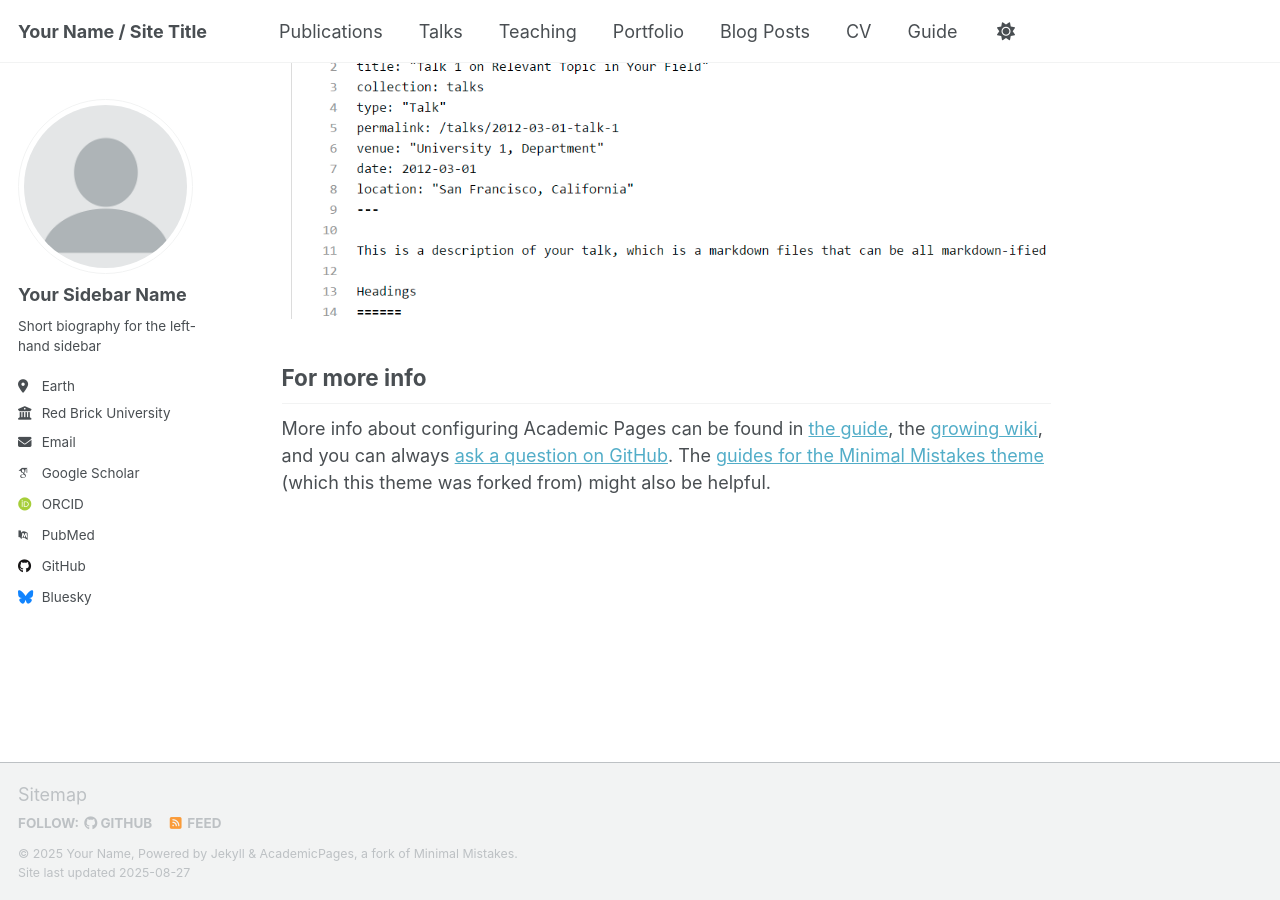
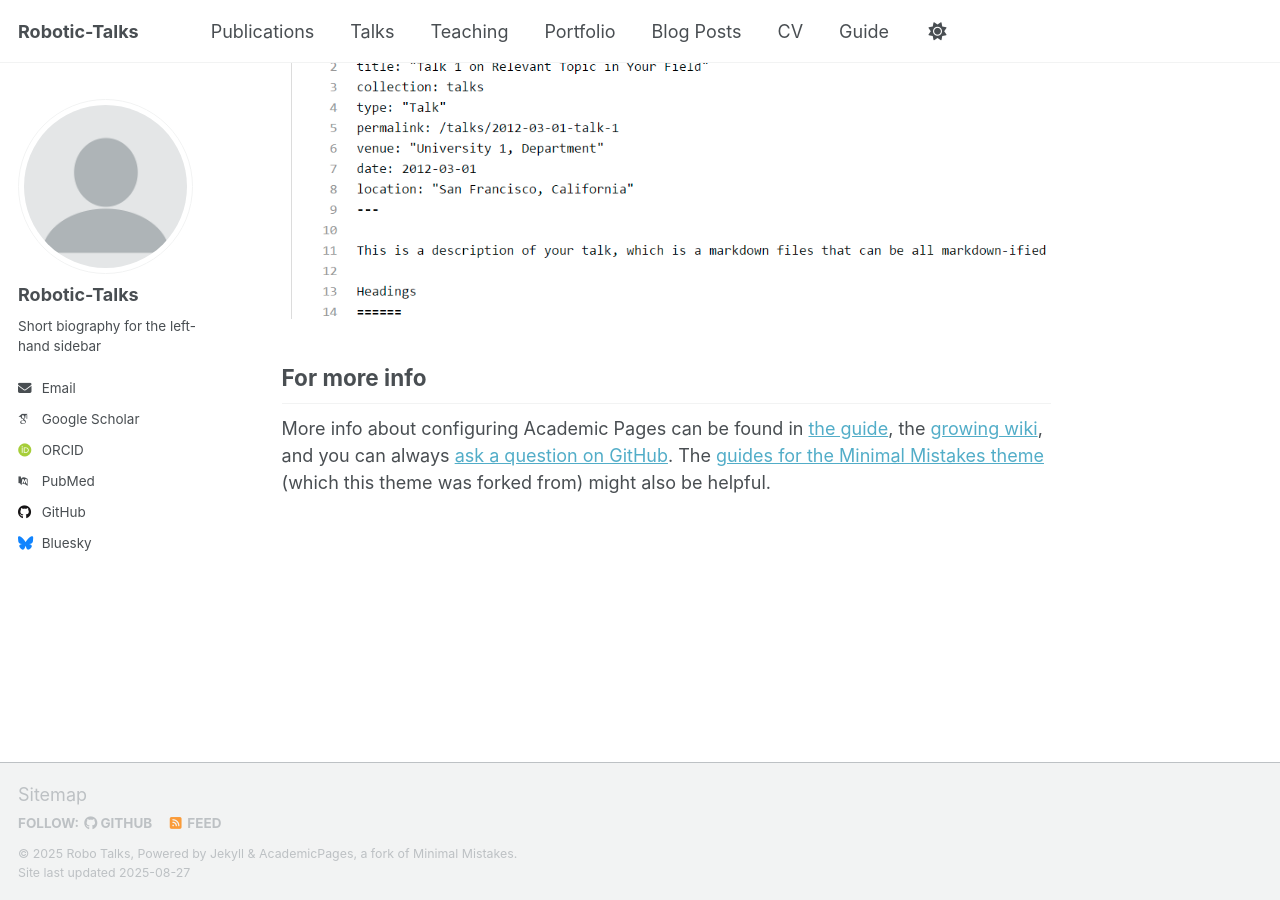
Before and after one commit to robotic-talks/robotic-talks.github.io, a Jekyll site: the page built from _pages/about.md, in a window 1280 px wide and 900 px high, scrolled down 2880 px. Built offline with Jekyll 4.4.1, drawn with Linux system fonts in a browser that asks for light colours; some web fonts are replaced; a script that is not in the unit is left out.

Commit message:
initial commit

```diff
--- a/_config.yml
+++ b/_config.yml
@@ -9,9 +9,9 @@
 # Basic Site Settings
 locale                   : "en-US"
 site_theme               : "default" # Currently available options are "default", "air"
-title                    : "Your Name / Site Title"
+title                    : "Robotic-Talks"
 title_separator          : "-"
-name                     : &name "Your Name"
+name                     : &name "Robo Talks"
 description              : &description "personal description"
 url                      : https://academicpages.github.io # the base hostname & protocol for your site e.g. "https://[your GitHub username].github.io" or if you already have some other page hosted on Github then use "https://[your GitHub username].github.io/[Your Repo Name]"
 baseurl                  : "" # the subpath of your site, e.g. "/blog"
@@ -23,13 +23,13 @@ repository               : "academicpages/academicpages.github.io"
 author:
   # Biographic information
   avatar           : "profile.png"
-  name             : "Your Sidebar Name"
+  name             : "Robotic-Talks"
   pronouns         : # example: "she/her"
   bio              : "Short biography for the left-hand sidebar"
-  location         : "Earth"
-  employer         : "Red Brick University"
+  # location         : "Earth"
+  # employer         : "Red Brick University"
   uri              : # URL
-  email            : "none@example.org"
+  email            : "robotictalks@gmail.com"
 
   # Academic websites
   academia         : # URL
```
